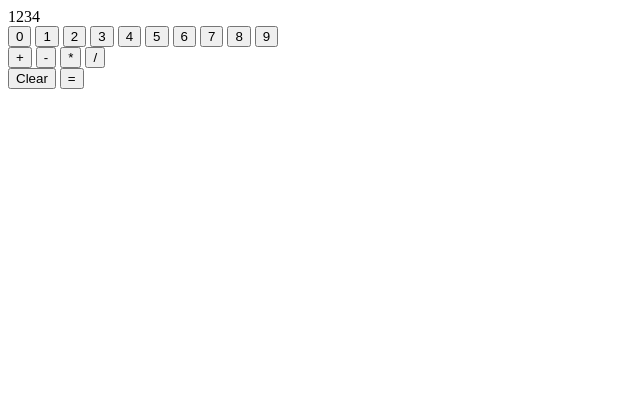
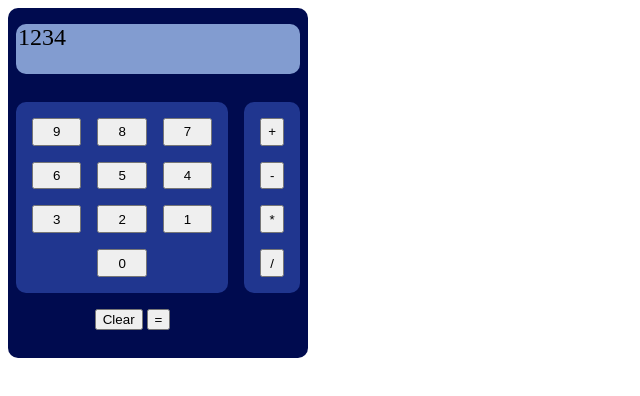
Before and after one commit to ATulipsDelima/calculator, a plain HTML site: page index.html in a window 1280 px wide. Shown: the whole page, without its empty margins (0-640 px from the left). Drawn offline with Linux system fonts and the light colour scheme.

Commit message:
styling calculator

```diff
--- a/index.html
+++ b/index.html
@@ -5,21 +5,22 @@
     <meta http-equiv="X-UA-Compatible" content="IE=edge">
     <meta name="viewport" content="width=device-width, initial-scale=1.0">
     <title>calculator</title>
+    <link rel="stylesheet" href="style.css">
 </head>
 <body>
     <div class="calculator">
         <div class="display">1234</div>
         <div class="numbers">
-            <button class="number">0</button>
+            <button class="number">9</button>
+            <button class="number">8</button>
+            <button class="number">7</button>
+            <button class="number">6</button>
+            <button class="number">5</button>
+            <button class="number">4</button>
+            <button class="number">3</button>
+            <button class="number">2</button>
             <button class="number">1</button>
-            <button class="number">2</button>
-            <button class="number">3</button>
-            <button class="number">4</button>
-            <button class="number">5</button>
-            <button class="number">6</button>
-            <button class="number">7</button>
-            <button class="number">8</button>
-            <button class="number">9</button>
+            <button class="number zero">0</button>
         </div>
         <div class="operators">
             <button class="operator">+</button>
--- /dev/null
+++ b/style.css
@@ -0,0 +1,53 @@
+.numbers{
+    border-radius: 10px;
+    display: grid;
+    grid-template-rows: repeat(4, 1fr);
+    grid-template-columns: repeat(3, 1fr);
+    gap: 1rem;
+    grid-column: 1/4;
+    margin-left: 0.5rem;
+    padding: 1rem;
+    background: #20368F;
+}
+.zero{
+    grid-column: 2;
+}
+.operators{
+    border-radius: 10px;
+    display: grid;
+    grid-template-columns: repeat(1, 1fr);
+    row-gap: 1rem;
+    margin-right: 0.5rem;
+    padding: 1rem;
+    background: #20368F;
+}
+
+.calculator{
+    height: 350px;
+    width: 300px;
+    border-radius: 10px;
+    background: #000B4F;
+    display: grid;
+    grid-template-columns: repeat(4, 1fr);
+    column-gap: 1rem;
+
+}
+
+.display{
+    font-size:x-large;
+    margin: 0 0.5rem;
+    height: 50px;
+    border-radius: 10px;
+    grid-column: 1/5;
+    background: #829CD0;
+    margin-top: 1rem;
+    padding-left: 2px;
+
+}
+
+.other-ops{
+    margin-left: .5rem;
+    margin-top :1rem;
+    grid-column: 2/4;
+    background: #000B4F;
+}
```
